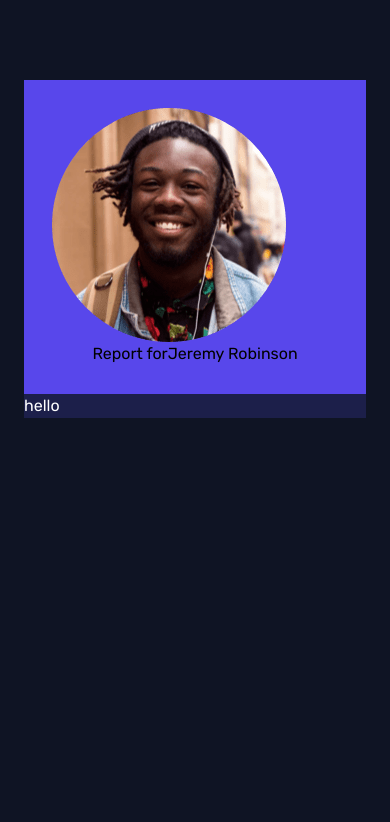
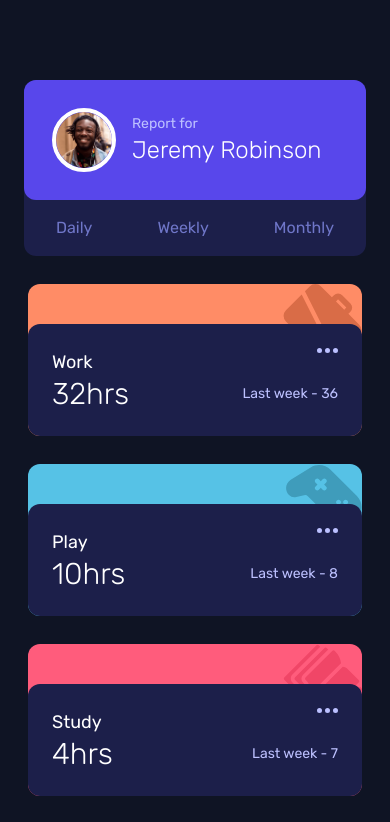
Before and after one commit to BlackPri0r/time-tracking-dashboard, a React (Vite) app: page / in a window 390 px wide. Shown: the top 822 px of the page. Built offline with nearby package versions, Linux system fonts and the light colour scheme.

Commit message:
feat: Mobile frontend

```diff
--- a/src/App.tsx
+++ b/src/App.tsx
@@ -1,24 +1,16 @@
+import Profile from './Profile'
+import TimeTracker from './TimeTracker'
+import data from './data.json'
 
 function App() {
 
   return (
     <>
-      <div className="align-center">
-
-        <div className="bg-cardBg mt-20 mx-6">
-          <div className="bg-profile p-7">
-            <img src="public\image-jeremy.png" className="border-white"></img>
-            <div className="flex justify-center align-center">
-              <div className="">Report for</div>
-              <div className="">Jeremy Robinson</div>
-            </div>
-          </div>
-          <div className="text-white">
-            hello
-          </div>
-        </div>
-
-
+      <div className="mx-auto grid grid-cols-1 gap-7">
+        <Profile/>
+        {data.map((item) => (
+          <TimeTracker title={item.title} current={item.timeframes["weekly"].current} previous={item.timeframes["weekly"].previous} image={item.image} color={item.color}></TimeTracker>
+        ))}
       </div>
     </>
   )
--- /dev/null
+++ b/src/Profile.tsx
@@ -0,0 +1,23 @@
+import ProfileButton from "./ProfileButton"
+
+export default function Profile() {
+    const buttonName: string[] = ["Daily", "Weekly", "Monthly"];
+
+    return(
+      <div className="bg-cardBg mt-20 mx-6 rounded-xl">
+        <div className="bg-profile p-7 rounded-xl flex">
+          <img src="./image-jeremy.png" className="border-white border-4 w-16 h-16 rounded-full"></img>
+          <div className="flex ml-4 justify-center align-center flex-col">
+            <div className="text-paleBlue text-sm">Report for</div>
+            <div className="text-2xl text-white font-light">Jeremy Robinson</div>
+          </div>
+        </div>
+
+        <div className="flex text-desatBlue justify-between px-8 py-4">
+          {buttonName.map((name) => (
+            <ProfileButton text={name}></ProfileButton>
+          ))}
+        </div>
+      </div>
+    )
+  }
--- /dev/null
+++ b/src/ProfileButton.tsx
@@ -0,0 +1,11 @@
+type ProfileButton = {
+    text: string
+}
+
+export default function ProfileButton( {text} : ProfileButton ) {
+    return(
+        <button>
+            {text}
+        </button>
+    )
+}
--- /dev/null
+++ b/src/TimeTracker.tsx
@@ -0,0 +1,27 @@
+interface TimeTrackerProps{
+    title: string,
+    current: number,
+    previous: number,
+    image: string,
+    color: string,
+}
+
+export default function TimeTracker( {title, current, previous, image, color}: TimeTrackerProps) {
+    return(
+        <div className="text-white rounded-xl mx-7 bg-no-repeat bg-subjectBgP pt-10"
+        style={{backgroundColor: color, backgroundImage: `url(${image})`, backgroundPosition: 'top right'}}>
+            <div className="bg-cardBg justify-between rounded-xl p-6 h-[100%] flex">
+
+                <div className="">
+                    <p className="text-lg">{title}</p>
+                    <p className="text-3xl font-thin">{current}hrs</p>
+                </div>
+
+                <div className="justify-between flex flex-col items-end">
+                    <img src="./icon-ellipsis.svg" className=""></img>
+                    <p className="text-paleBlue text-sm pb-2">Last week - {previous}</p>
+                </div>
+            </div>
+        </div>
+    )
+}
--- a/src/index.css
+++ b/src/index.css
@@ -1,4 +1,4 @@
-@import url('https://fonts.googleapis.com/css2?family=Rubik:ital,wght@0,300..900;1,300..900&display=swap');
+@import url('https://fonts.googleapis.com/css2?family=Rubik:wght@300;400;500&display=swap');
 
 @tailwind base;
 @tailwind components;
```
